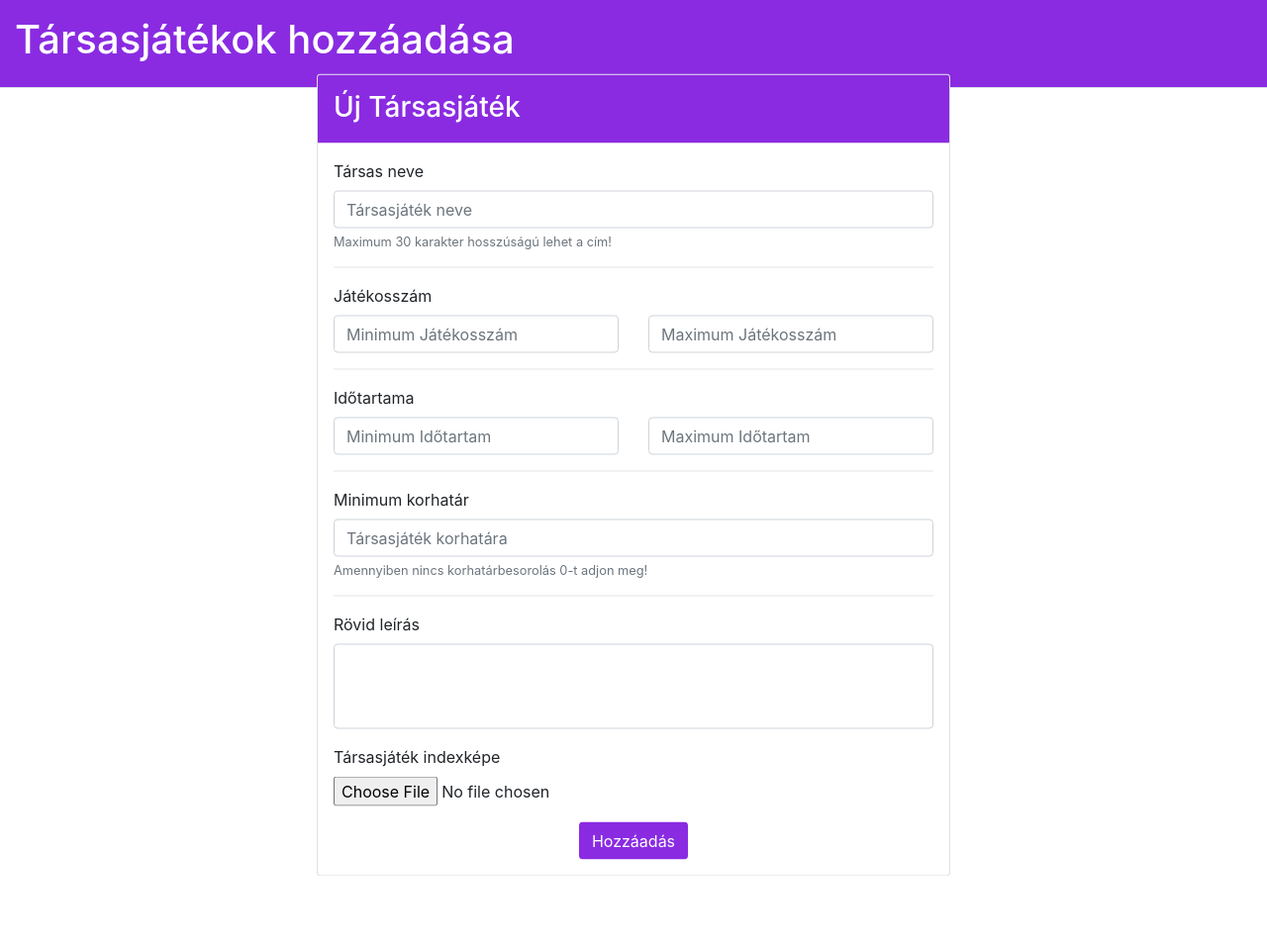
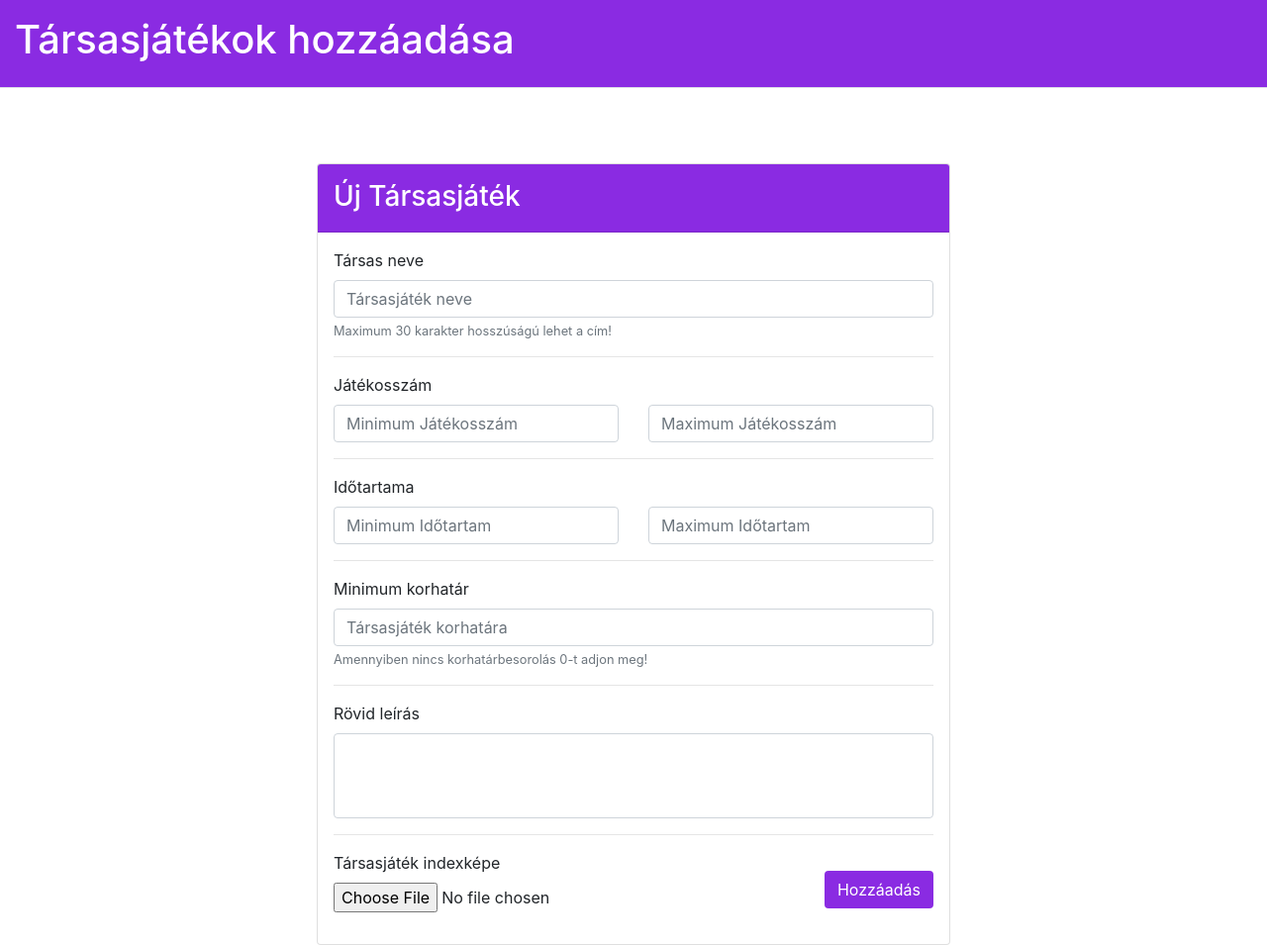
Before and after one commit to neaxro/TarsasWeboldal2.0, a PHP site: page /upload.html in a window 1280 px wide. Shown: the whole page at 99% size. Before the commit the page ends 885 px from the top, so only its background shows below. Run offline with PHP 8.4, Linux system fonts and the light colour scheme.

Commit message:
File & submit egy sorba

```diff
--- a/upload/style.css
+++ b/upload/style.css
@@ -4,11 +4,9 @@ main{
 }
 
 .form-box{
-
     padding: 0;
 
     position: absolute;
-    top: 60%;
     left: 50%;
     -webkit-transform: translate(-50%, -50%);
     transform: translate(-50%, -50%);
--- a/upload/upload.html
+++ b/upload/upload.html
@@ -28,7 +28,7 @@
         </main>
 
         <section>
-          <div class="form-box card">
+          <div class="form-box card" style="top: 70%;">
 
             <div class="form-box-fejlec card-header">
               <h3>Új Társasjáték</h3>
@@ -84,7 +84,9 @@
                   <textarea name="leiras" class="form-control" aria-label="With textarea" id="rovidLeiras"
                     maxlength="200" rows="3" style="resize: none"></textarea>
                 </div>
+                <hr>
 
+                <div class="d-flex justify-content-between align-items-center">
                   <!-- Indexkép -->
                   <div class="form-group">
                     <label for="indexkep">Társasjáték indexképe</label>
@@ -92,8 +94,10 @@
                   </div>
 
                   <!-- Submit gomb -->
-                <div class="d-flex justify-content-center">
+                  <div>
                     <button type="submit" class="btn">Hozzáadás</button>
+                  </div>
+
                 </div>
               </div>
             </form>
```
Lines whose indentation alone changed are shown as unchanged.
